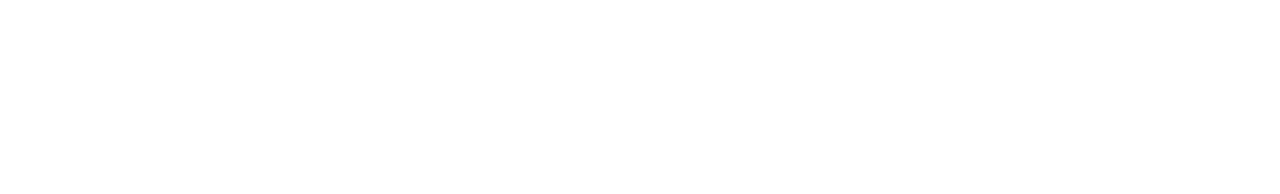
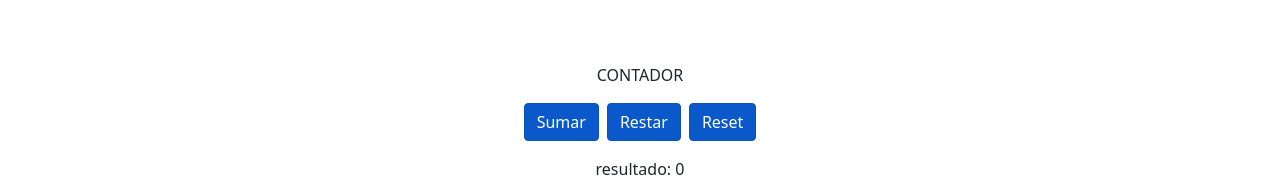
Before and after one commit to dannyanriquez/audio-tienda, a React (Create React App) app: page / in a window 1280 px wide. Shown: the part 1806-2000 px from the top of the page. Before the commit the page ends 1853 px from the top, so only its background shows below. Built offline with nearby package versions, Linux system fonts and the light colour scheme.

Commit message:
add counter

```diff
--- a/src/App.js
+++ b/src/App.js
@@ -3,6 +3,7 @@
 import { Carrousel } from './components/Carousel/Carrousel';
 import { NavBar } from "./components/NavBar/NavBar";
 import { Router } from 'react-router-dom';
+import { ClickTracker } from './components/ClickTracker/ClickTracker';
 
 
 
@@ -14,6 +15,8 @@
     <Carrousel/>
     <ItemListContainer title="SOMOS UNA TIENDA 100% ONLINE. TE OFRECEMOS VARIEDAD Y CALIDAD ACORDE PARA LOS
     USUARIOS MÁS EXIGENTES"/>
+    <ClickTracker/>
+
 
 
     </div>
--- /dev/null
+++ b/src/components/ClickTracker/ClickTracker.js
@@ -0,0 +1,47 @@
+import React, { useState } from 'react'
+import { Button } from 'react-bootstrap';
+
+
+
+
+export const ClickTracker = () => {
+    const [contador, setContador] = useState(0);
+
+    const aumentarContador = () => {
+        setContador( contador + 1 )
+    }
+
+    const restarContador = () => {
+        setContador( contador - 1 )
+    }
+
+    const resetContador = () => {
+        setContador(0)
+    }
+
+
+
+
+    return (
+        <div className="container text-center">
+            <div className="row">
+                <div className="col-md-12 my-3">CONTADOR</div>
+                <div className="col-md-12">
+                    <Button variant="primary" size="md" className="mx-1" active onClick={aumentarContador}>
+                        Sumar
+                    </Button>
+                    <Button variant="primary" size="md" className="mx-1" active onClick={restarContador}>
+                        Restar
+                    </Button>
+                    <Button variant="primary" size="md" className="mx-1" active onClick={resetContador}>
+                        Reset
+                    </Button>
+                </div>
+                <p className=" my-3"> resultado: {contador}</p>
+
+
+
+            </div>
+        </div>
+    )
+}
```
